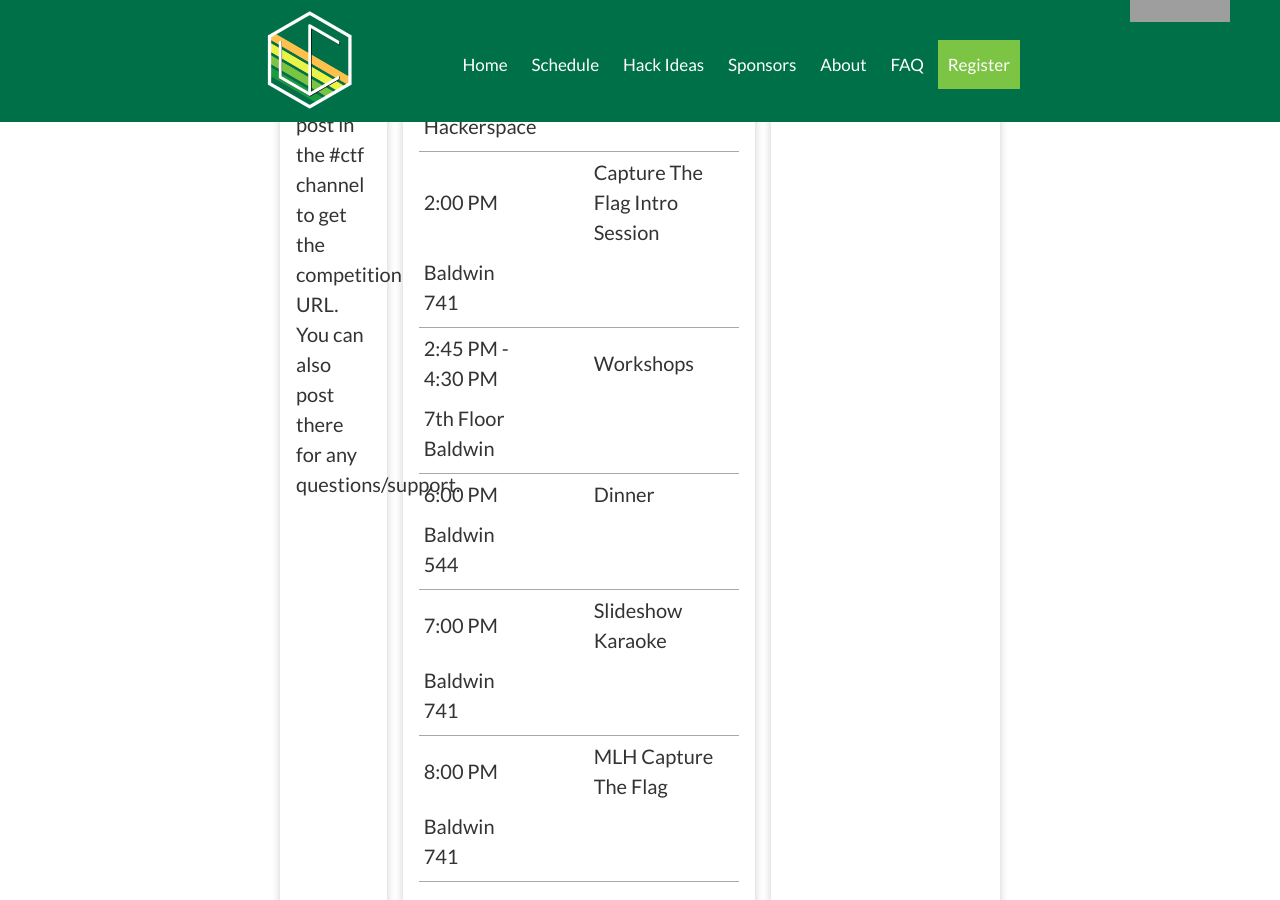
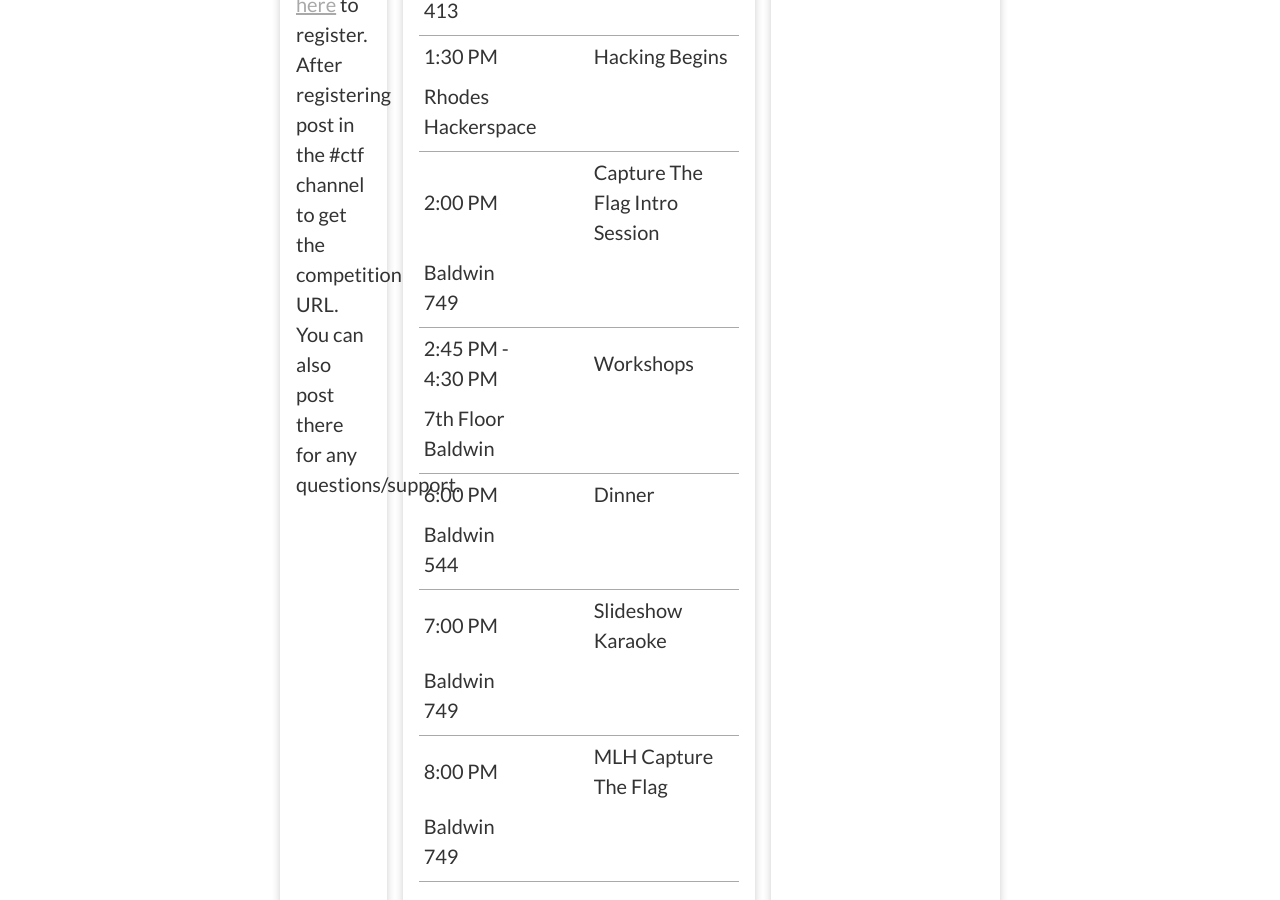
Before and after one commit to RevolutionUC/revolutionuc-frontend, a Jekyll site: the page built from index_.html, in a window 1280 px wide and 900 px high, scrolled down 1307 px. Built offline with Jekyll 4.4.1, drawn with Linux system fonts in a browser that asks for light colours; comment, search, counter and statistics services are not loaded; grey boxes are pictures that could not be loaded.

Commit message:
changed Baldwin 741 to 749

```diff
--- a/_data/schedule.yml
+++ b/_data/schedule.yml
@@ -26,7 +26,7 @@
 
 - time: 2:00 PM
   event: Capture The Flag Intro Session
-  location: Baldwin 741
+  location: Baldwin 749
 
 - time: 2:45 PM - 4:30 PM
   event: Workshops
@@ -38,11 +38,11 @@
 
 - time: 7:00 PM
   event: Slideshow Karaoke
-  location: Baldwin 741
+  location: Baldwin 749
 
 - time: 8:00 PM
   event: MLH Capture The Flag
-  location: Baldwin 741
+  location: Baldwin 749
 
 - date: February 23rd
 
```
